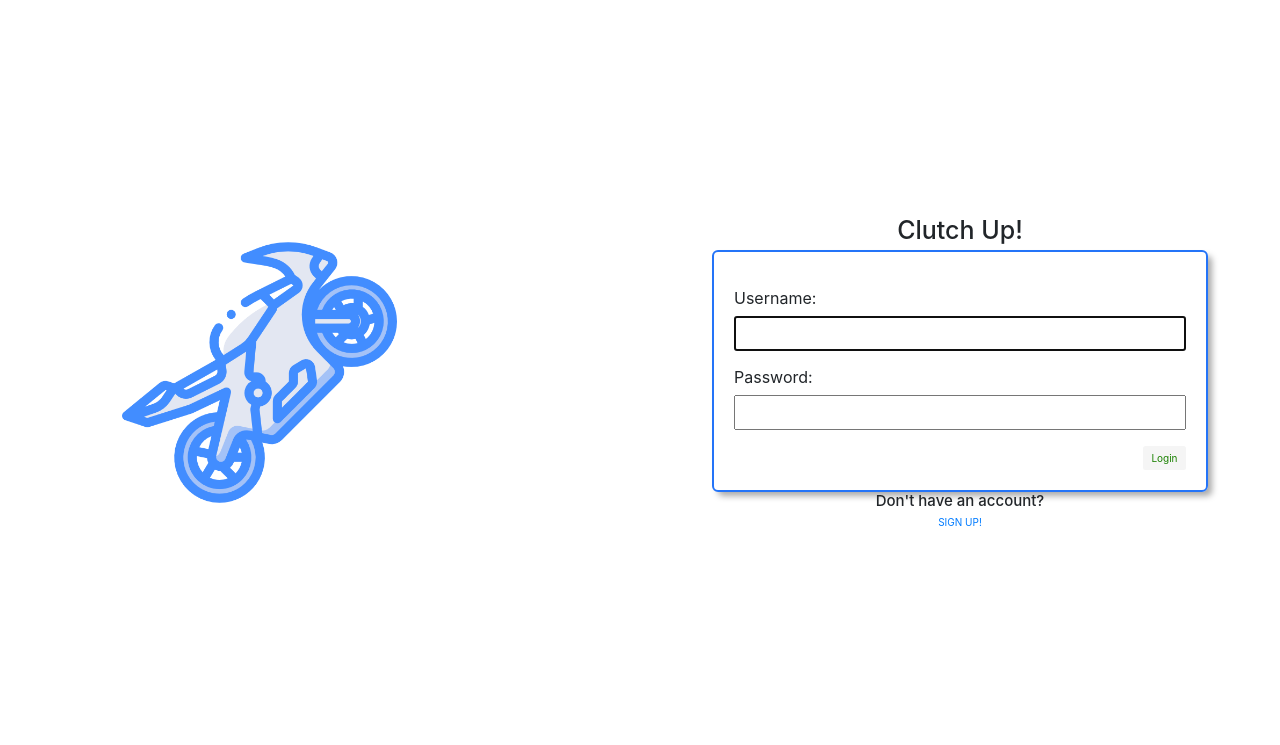
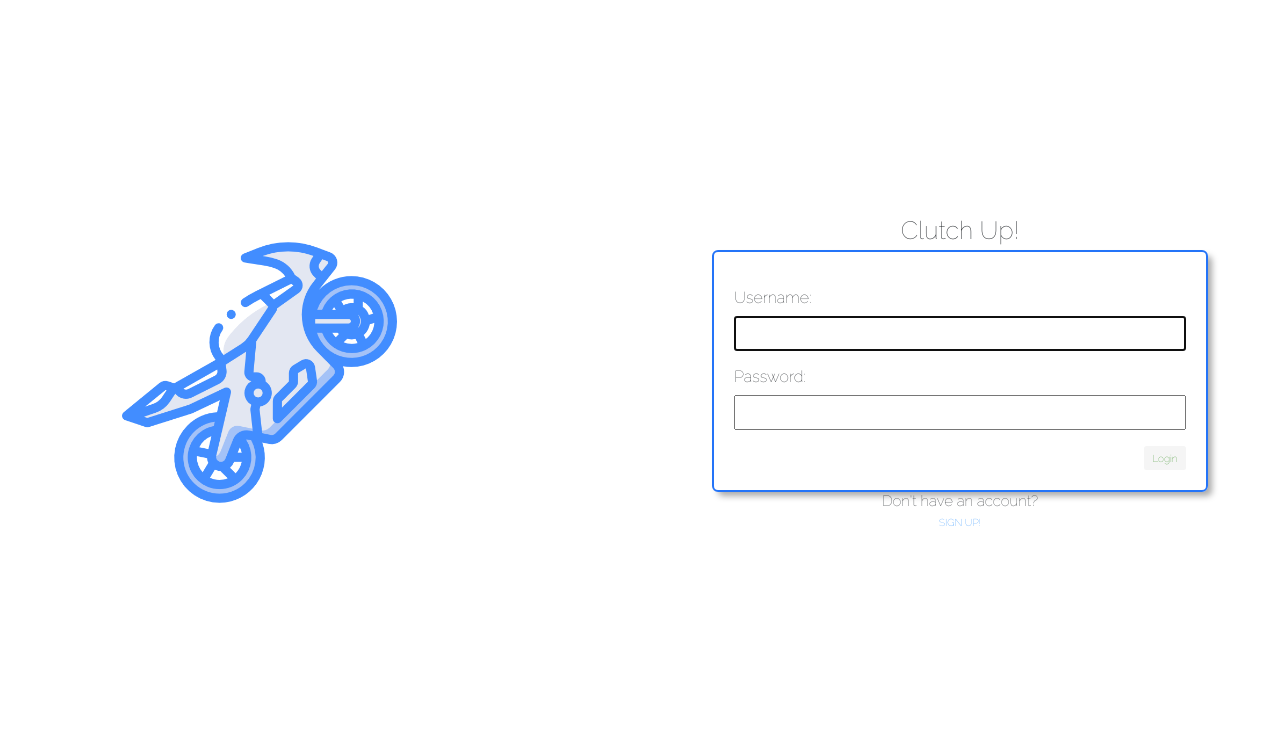
Before and after one commit to sforesi/clutch_up, a Django app: page / in a window 1280 px wide. Shown: the part 84-829 px from the top of the page. Run offline with Django 3.2, Linux system fonts and the light colour scheme; some libraries are stand-ins or nearby versions.

Commit message:
add font styling to home.css

```diff
--- a/main_app/static/css/home.css
+++ b/main_app/static/css/home.css
@@ -35,9 +35,14 @@ main > section {
   width: 80%;
 }
 
+section {
+  font-family: 'Raleway', sans-serif;
+}
+
 .login h1 {
   font-size: clamp(3.2rem, 3vw, 4.8rem);
   margin: 10px 0;
+
 }
 
 .login > p {
```
